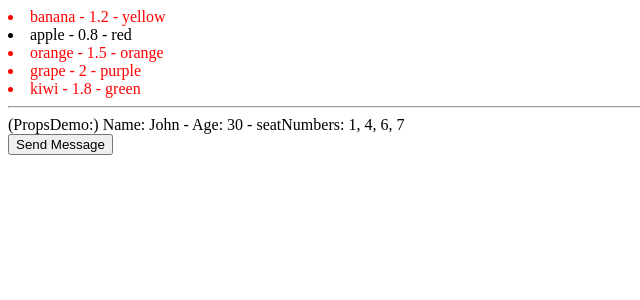
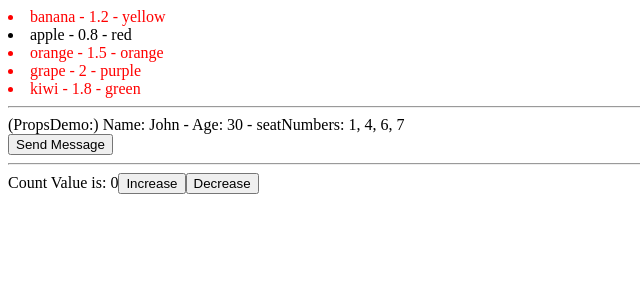
Before and after one commit to nhienkrb/tutor-react, a React (Vite) app: page / in a window 1280 px wide. Shown: the top 300 px of the page, without its empty margins (0-640 px from the left). Built offline with nearby package versions, Linux system fonts and the light colour scheme.

Commit message:
#4 knowledge: State in react

```diff
--- a/src/App.jsx
+++ b/src/App.jsx
@@ -1,3 +1,4 @@
+import Counter from "./components/demo-state/couter";
 import Foods from "./components/Foods";
 import MessageBtn from "./components/MessageBtn";
 import PropsDemo from "./components/PropsDemo";
@@ -18,8 +19,9 @@ function App() {
       <Foods />
       <hr />
       <PropsDemo person={person}  />
-
       <MessageBtn/>
+      <hr />
+      <Counter />
     </div>
   );
 }
--- /dev/null
+++ b/src/components/demo-state/couter.jsx
@@ -0,0 +1,9 @@
+import { useState } from "react";
+
+export default function Counter() {
+  const [count, setCount] = useState(0);
+  return <div>Count Value is: {count}
+        <button onClick={() => setCount(count + 1)}>Increase</button>
+        <button onClick={() => setCount(count - 1)}>Decrease</button>
+  </div>;
+}
```
